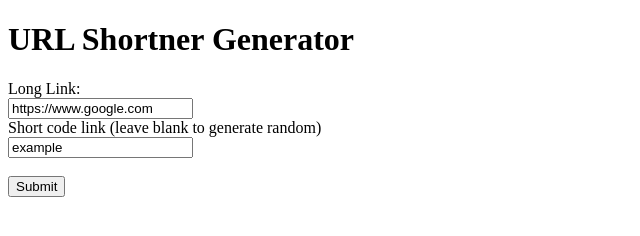
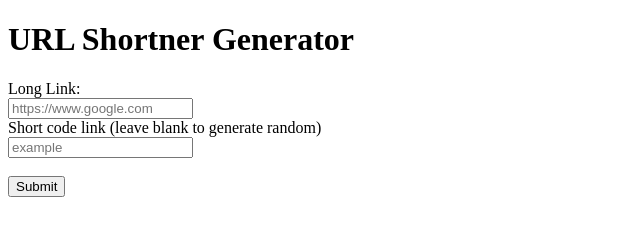
Before and after one commit to OverHash/s.overhash.net, a website: page index.html in a window 1280 px wide. Shown: the full height of the page, 0-640 px from the left. Drawn offline with nearby package versions, Linux system fonts and the light colour scheme.

Commit message:
Update index.html

```diff
--- a/index.html
+++ b/index.html
@@ -23,9 +23,9 @@
 
 	<form id="createShortLinkForm">
 		Long Link:<br>
-		<input type="text" name="longLink" id="longLink" value="https://www.google.com"><br>
+		<input type="text" name="longLink" id="longLink" placeholder="https://www.google.com"><br>
 		Short code link (leave blank to generate random)<br>
-		<input type="text" name="shortLink" id="shortLink" value="example"><br><br>
+		<input type="text" name="shortLink" id="shortLink" placeholder="example"><br><br>
   		<input type="submit" value="Submit" id="submit">
 	</form>
 
```
